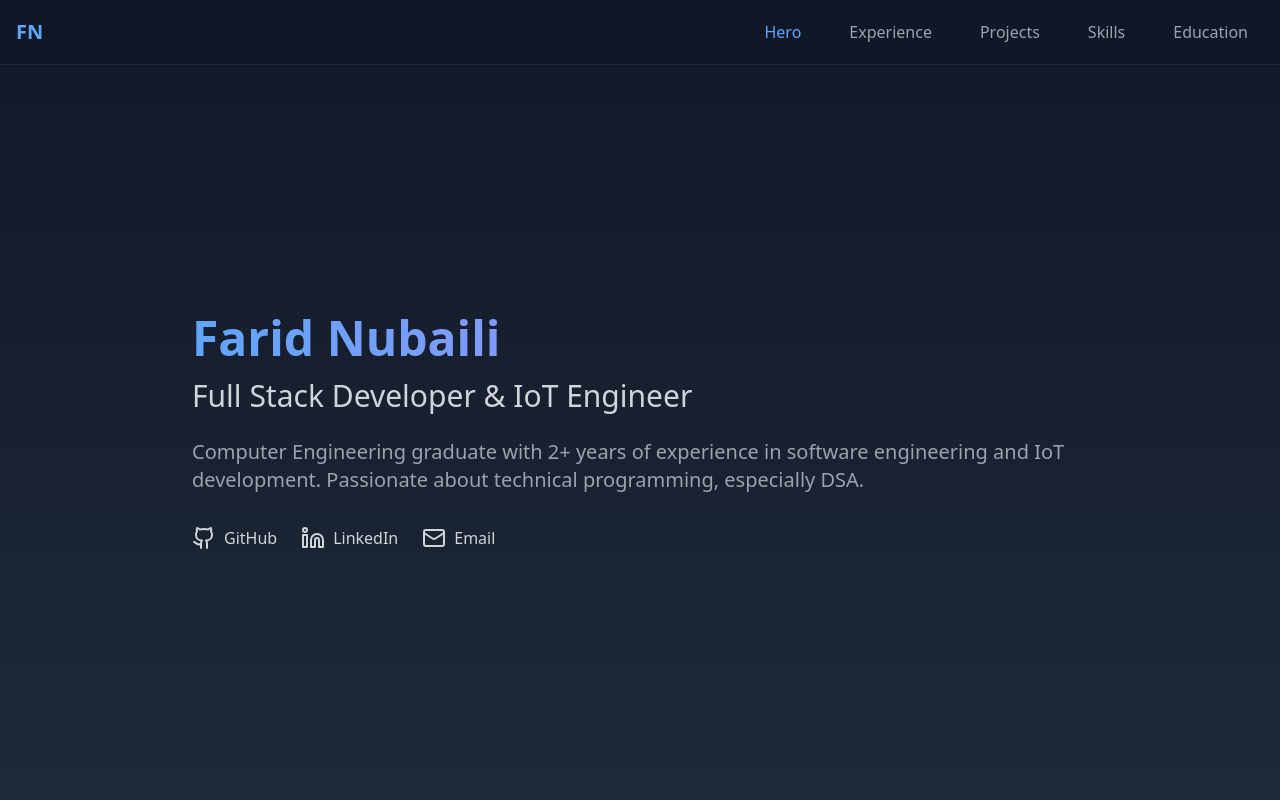
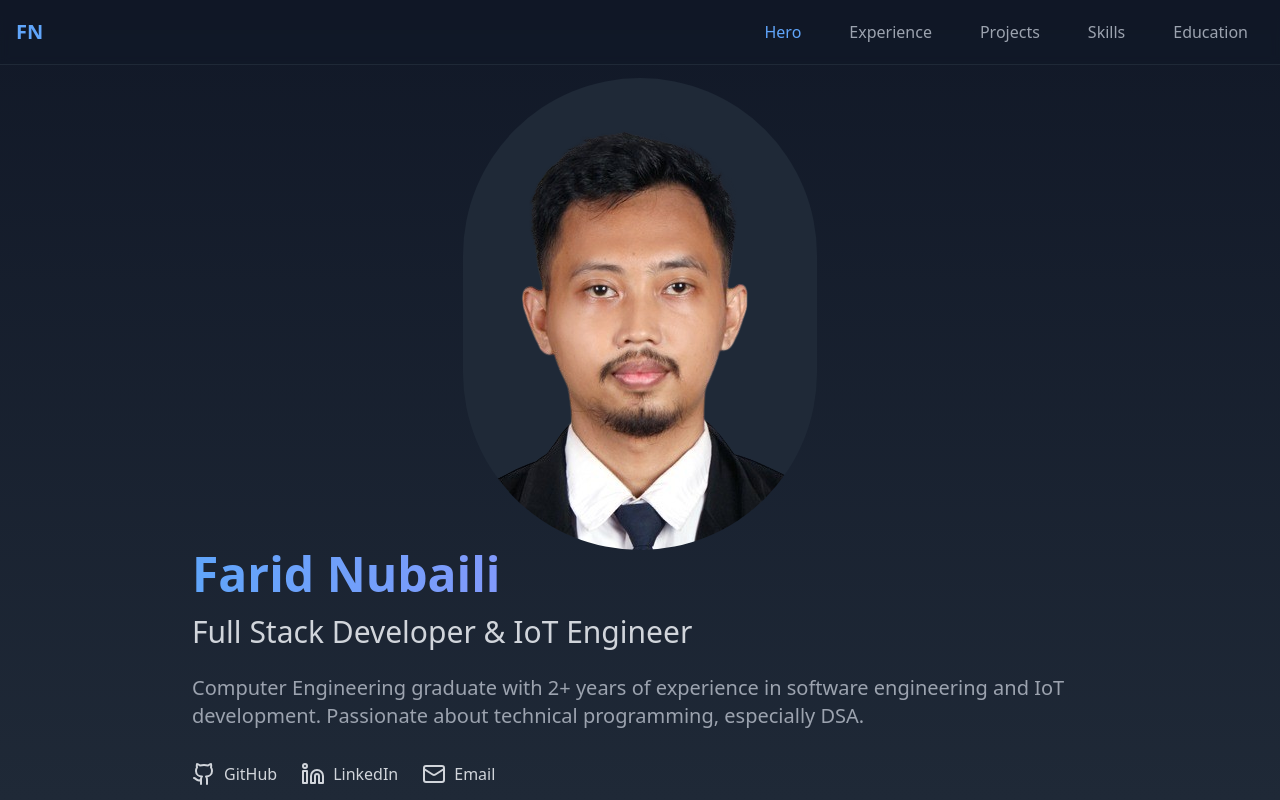
Before and after one commit to farid141/farid141.github.io, a React (Vite) app: page / in a window 1280 px wide. Shown: the top 800 px of the page. Built offline with nearby package versions, Linux system fonts and the light colour scheme.

Commit message:
add profile picture anad small styling

```diff
--- a/src/components/Education.jsx
+++ b/src/components/Education.jsx
@@ -17,7 +17,7 @@ const educations = [
 ];
 export const Education = () => {
   return (
-    <section id="education" className="py-20 bg-gray-800">
+    <section id="education" className="py-20 bg-gray-800 min-h-screen">
       <div className="container mx-auto px-4 space-y-8">
         <SectionTitle>Educations</SectionTitle>
         {educations.map((education) => (
--- a/src/components/Hero.jsx
+++ b/src/components/Hero.jsx
@@ -1,5 +1,6 @@
 import React from "react";
 import { Github, Linkedin, Mail } from "lucide-react";
+import photo_profile from "../assets/photo_profile.png";
 
 export const Hero = () => {
   return (
@@ -9,6 +10,13 @@ export const Hero = () => {
     >
       <div className="container mx-auto px-4">
         <div className="max-w-4xl mx-auto">
+          <div className="bg-gray-800 justify-self-center rounded-full">
+            <img
+              src={photo_profile}
+              alt=""
+              className="items-center rounded-full"
+            />
+          </div>
           <h1 className="text-5xl font-bold mb-4 bg-gradient-to-r from-blue-400 to-purple-400 text-transparent bg-clip-text">
             Farid Nubaili
           </h1>
```
Also changed, not shown: src/assets/photo_profile.png (added).
